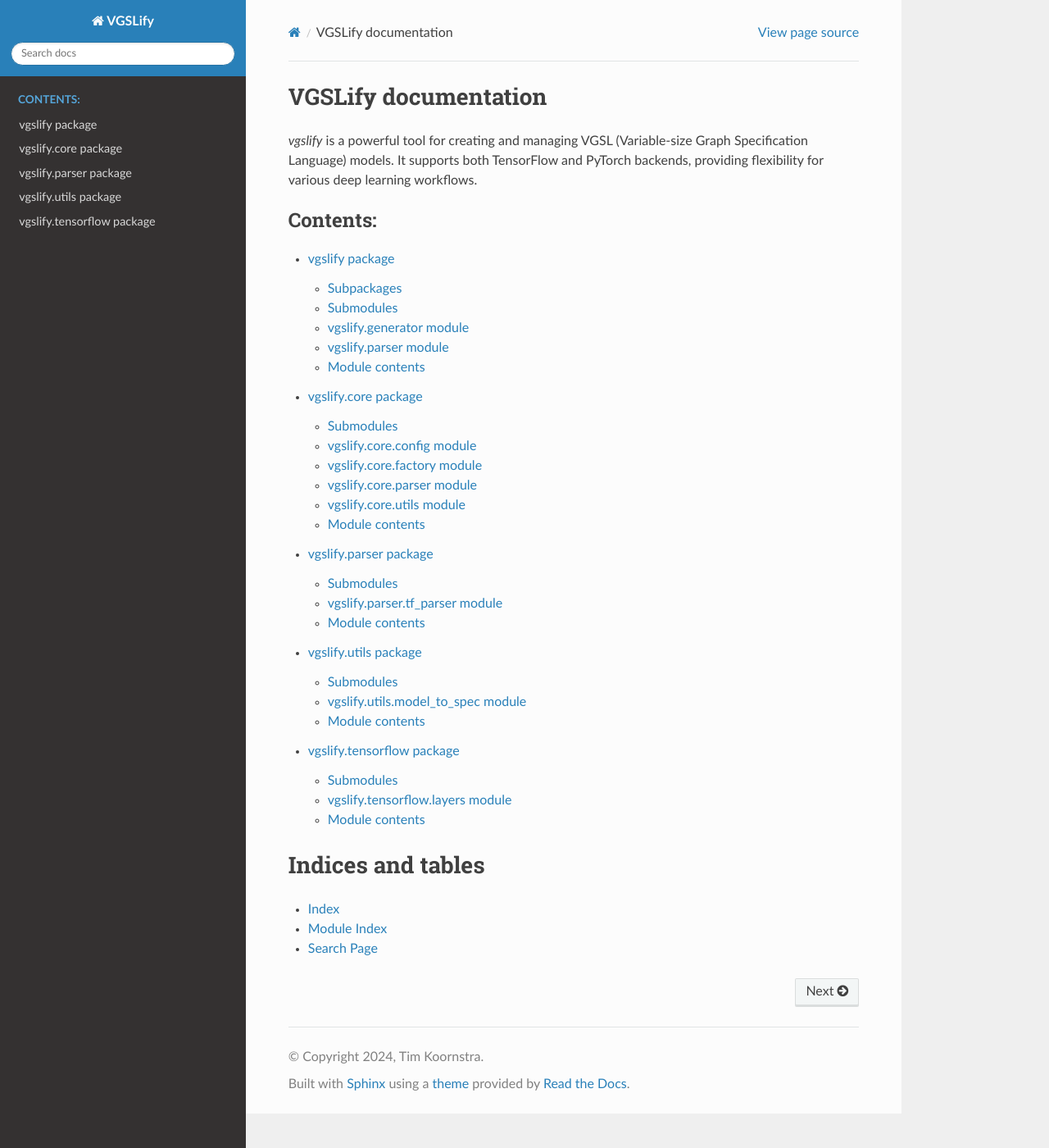
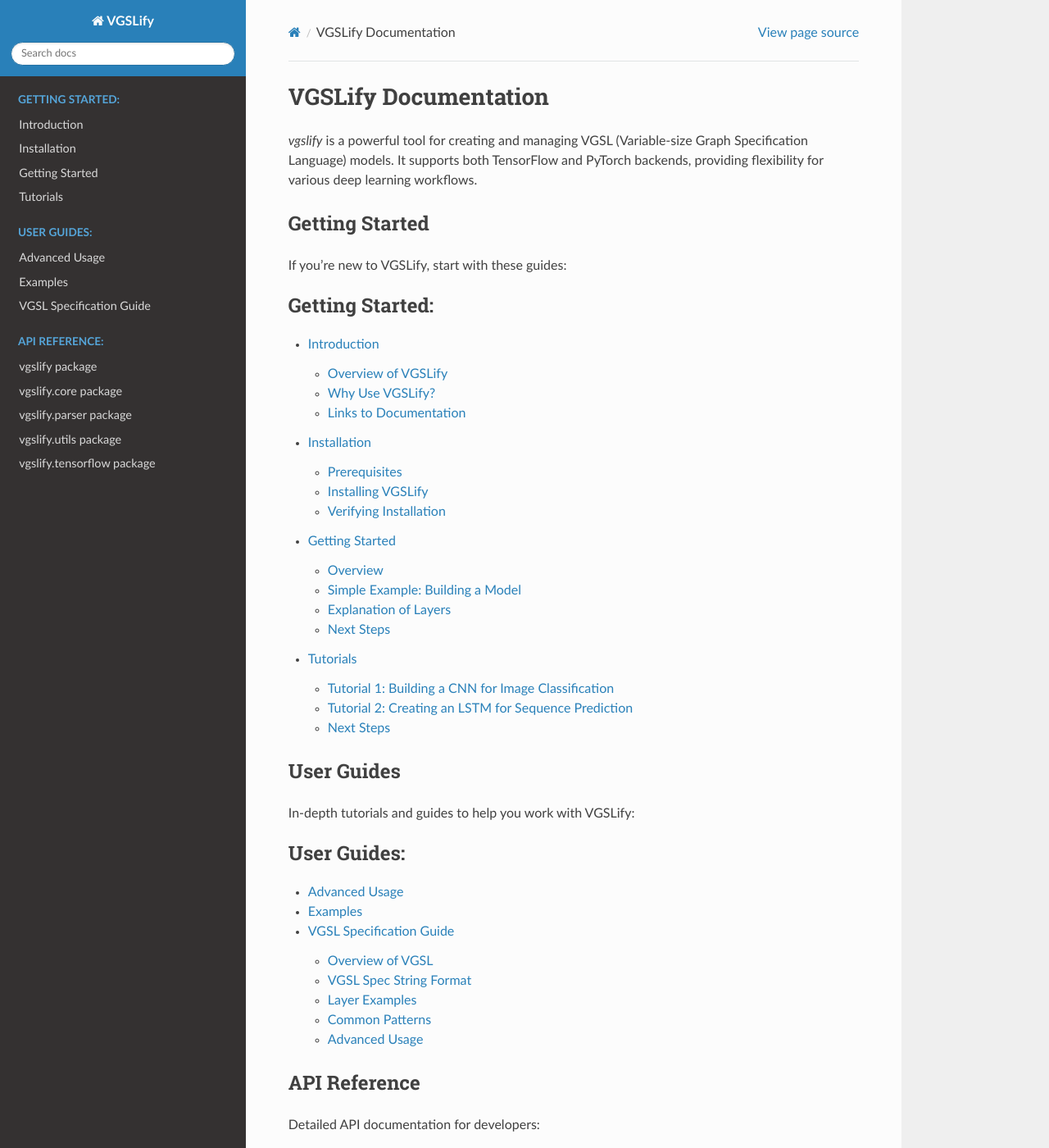
Before and after one commit to TimKoornstra/VGSLify, a Sphinx documentation site: the page built from docs/index.rst, in a window 1280 px wide and 1400 px high. Shown: the whole window at 82% size. Built offline with Sphinx 7.4.7 and the Read the Docs theme 2.0.0, drawn with Linux system fonts in a browser that asks for light colours.

Commit message:
Start of more extensive documentation

```diff
--- /dev/null
+++ b/docs/advanced_usage.rst
@@ -0,0 +1,2 @@
+Advanced Usage
+==============
--- a/docs/conf.py
+++ b/docs/conf.py
@@ -13,7 +13,7 @@
 project = 'VGSLify'
 copyright = '2024, Tim Koornstra'
 author = 'Tim Koornstra'
-release = '0.10.0'
+release = '0.11.0'
 
 # -- General configuration ---------------------------------------------------
 # https://www.sphinx-doc.org/en/master/usage/configuration.html#general-configuration
@@ -23,12 +23,13 @@
     'sphinx.ext.autosummary',
     'sphinx.ext.napoleon',
     'sphinx_autodoc_typehints',
+    'sphinx.ext.viewcode',
+    'sphinx.ext.autosummary',
+    'sphinx.ext.mathjax',
 ]
 
 templates_path = ['_templates']
 exclude_patterns = ['_build', 'Thumbs.db', '.DS_Store']
-
-
 
 # -- Options for HTML output -------------------------------------------------
 # https://www.sphinx-doc.org/en/master/usage/configuration.html#options-for-html-output
@@ -36,4 +37,4 @@
 html_theme = 'sphinx_rtd_theme'
 html_static_path = ['_static']
 
-autodoc_mock_imports = ['tensorflow', 'torch']
+autodoc_mock_imports = ['tensorflow', 'torch', 'vgslify._version']
--- /dev/null
+++ b/docs/examples.rst
@@ -0,0 +1,2 @@
+Examples
+========
--- /dev/null
+++ b/docs/getting_started.rst
@@ -0,0 +1,52 @@
+Getting Started
+===============
+
+Overview
+--------
+
+- Introduction to VGSL specifications.
+  - VGSL strings represent deep learning models.
+  - Example of a VGSL string for a basic model.
+
+- Key functionality of VGSLify:
+  - Building models with a single line.
+  - Switching between TensorFlow and PyTorch backends.
+
+Simple Example: Building a Model
+--------------------------------
+
+1. Import VGSLModelGenerator:
+
+   .. code-block:: python
+
+      from vgslify.generator import VGSLModelGenerator
+
+2. Define the VGSL spec string:
+
+   .. code-block:: python
+
+      vgsl_spec = "None,28,28,1 Cr3,3,32 Mp2,2,2,2 Rc Fc64 D20 O1s10"
+
+3. Build the model:
+
+   .. code-block:: python
+
+      vgsl_gn = VGSLModelGenerator(backend="tensorflow")
+      model = vgsl_gn.generate_model(vgsl_spec)
+      model.summary()
+
+Explanation of Layers
+---------------------
+
+- **Input Layer**: ``None,28,28,1`` defines the input shape (e.g., for MNIST images).
+- **Convolutional Layer**: ``Cr3,3,32`` adds a 2D convolution layer.
+- **MaxPooling Layer**: ``Mp2,2,2,2`` reduces the spatial dimensions.
+- **Reshape Layer**: ``Rc`` reshapes the data to feed into a dense layer.
+- **Fully Connected Layer**: ``Fc64`` adds a dense layer with 64 units.
+- **Dropout Layer**: ``D20`` applies a 20% dropout to prevent overfitting.
+- **Output Layer**: ``O1s10`` represents the output layer for 10 classes with softmax activation.
+
+Next Steps
+----------
+
+- Link to tutorials for more advanced examples.
--- a/docs/index.rst
+++ b/docs/index.rst
@@ -1,16 +1,40 @@
-.. VGSLify documentation master file, created by
-   sphinx-quickstart on Tue Sep  3 11:58:43 2024.
-   You can adapt this file completely to your liking, but it should at least
-   contain the root `toctree` directive.
-
-VGSLify documentation
+VGSLify Documentation
 =====================
 
 `vgslify` is a powerful tool for creating and managing VGSL (Variable-size Graph Specification Language) models. It supports both TensorFlow and PyTorch backends, providing flexibility for various deep learning workflows.
 
+Getting Started
+---------------
+If you're new to VGSLify, start with these guides:
+
 .. toctree::
    :maxdepth: 2
-   :caption: Contents:
+   :caption: Getting Started:
+
+   introduction
+   installation
+   getting_started
+   tutorials
+
+User Guides
+-----------
+In-depth tutorials and guides to help you work with VGSLify:
+
+.. toctree::
+   :maxdepth: 2
+   :caption: User Guides:
+
+   advanced_usage
+   examples
+   vgsl_spec_guide
+
+API Reference
+-------------
+Detailed API documentation for developers:
+
+.. toctree::
+   :maxdepth: 2
+   :caption: API Reference:
 
    source/vgslify
    source/vgslify.core
--- /dev/null
+++ b/docs/installation.rst
@@ -0,0 +1,51 @@
+Installation
+============
+
+Prerequisites
+-------------
+
+- Python version: Ensure Python 3.8 or newer is installed.
+- Verify Python version using:
+
+  .. code-block:: bash
+
+     python --version
+
+- Required packages:
+  - `pip`
+  - TensorFlow (for TensorFlow users)
+  - PyTorch (planned for future releases)
+
+Installing VGSLify
+------------------
+
+1. Install VGSLify via pip:
+
+   .. code-block:: bash
+
+      pip install vgslify
+
+2. Install TensorFlow backend:
+
+   .. code-block:: bash
+
+      pip install tensorflow
+
+3. (Optional) Install development version from source:
+
+   .. code-block:: bash
+
+      git clone https://github.com/your-repo/vgslify.git
+      cd vgslify
+      pip install .
+
+Verifying Installation
+----------------------
+
+- Test that VGSLify was installed correctly:
+
+  .. code-block:: bash
+
+     python -c "import vgslify; print(vgslify.__version__)"
+
+- Ensure no errors occur.
--- /dev/null
+++ b/docs/introduction.rst
@@ -0,0 +1,29 @@
+Introduction
+============
+
+Overview of VGSLify
+-------------------
+
+- What is VGSLify?
+  - Brief introduction to VGSL (Variable-size Graph Specification Language).
+  - How VGSLify simplifies model definition and management.
+
+- Key features:
+  - Supports TensorFlow and (planned) PyTorch backends.
+  - Flexible model specification with VGSL.
+  - Easy conversion between VGSL specs and code.
+
+- Target audience:
+  - Data scientists, researchers, and developers looking for a flexible and concise way to define deep learning models.
+
+Why Use VGSLify?
+----------------
+
+- Reduces boilerplate code for defining models.
+- Streamlines model design, training, and evaluation.
+- Makes it easier to share and reproduce deep learning models.
+
+Links to Documentation
+----------------------
+
+- Direct users to the quick start guide, tutorials, and API reference.
--- /dev/null
+++ b/docs/tutorials.rst
@@ -0,0 +1,84 @@
+Tutorials
+=========
+
+Tutorial 1: Building a CNN for Image Classification
+---------------------------------------------------
+
+Overview
+~~~~~~~~
+
+- Create a simple CNN model using VGSLify for image classification (e.g., on CIFAR-10).
+- Step-by-step explanation of building, training, and evaluating the model.
+
+Step-by-Step Instructions
+~~~~~~~~~~~~~~~~~~~~~~~~~
+
+1. Import required libraries.
+
+   .. code-block:: python
+
+      import tensorflow as tf
+      from vgslify.generator import VGSLModelGenerator
+
+2. Load and preprocess the dataset (e.g., CIFAR-10).
+
+3. Define the VGSL spec string for a CNN.
+
+   .. code-block:: python
+
+      vgsl_spec = "None,32,32,3 Cr3,3,32 Mp2,2,2,2 Cr3,3,64 Mp2,2,2,2 Rc Fc128 D25 O1s10"
+
+4. Build and compile the model using VGSLify.
+
+   .. code-block:: python
+
+      vgsl_gn = VGSLModelGenerator(backend="tensorflow")
+      model = vgsl_gn.generate_model(vgsl_spec)
+      model.compile(optimizer='adam',
+                    loss='categorical_crossentropy',
+                    metrics=['accuracy'])
+
+5. Train the model with the CIFAR-10 dataset.
+
+6. Evaluate the model performance and visualize the results.
+
+   .. code-block:: python
+
+      test_loss, test_acc = model.evaluate(x_test, y_test)
+      print(f'Test accuracy: {test_acc}')
+
+Tutorial 2: Creating an LSTM for Sequence Prediction
+----------------------------------------------------
+
+Overview
+~~~~~~~~
+
+- Build an LSTM model for sequence prediction using VGSLify.
+- Example: Predict the next value in a time-series dataset.
+
+Step-by-Step Instructions
+~~~~~~~~~~~~~~~~~~~~~~~~~
+
+1. Import necessary libraries.
+
+   .. code-block:: python
+
+      import numpy as np
+      from vgslify.generator import VGSLModelGenerator
+
+2. Generate synthetic sequence data (e.g., sine wave).
+
+3. Define the VGSL spec string for an LSTM model.
+
+   .. code-block:: python
+
+      vgsl_spec = "None,None,1 Lf50s D20 O1s1"
+
+4. Build and compile the model.
+
+5. Train and evaluate the model.
+
+Next Steps
+----------
+
+- Link to advanced tutorials.
--- /dev/null
+++ b/docs/vgsl_spec_guide.rst
@@ -0,0 +1,65 @@
+VGSL Specification Guide
+=========================
+
+Overview of VGSL
+----------------
+
+- Introduction to the VGSL (Variable-size Graph Specification Language) format.
+- How VGSL specifies neural network architectures using short strings.
+- Explanation of key components and syntax.
+
+VGSL Spec String Format
+-----------------------
+
+- **Input Layer**: ``batch_size, height, width, channels``.
+- **Convolutional Layer**: ``C<activation>,<filter_x>,<filter_y>,<num_filters>``.
+- **Pooling Layer**: ``Mp<filter_x>,<filter_y>,<stride_x>,<stride_y>``.
+- **Fully Connected Layer**: ``Fc<units>``.
+- **Dropout Layer**: ``D<dropout_rate>``.
+- **Output Layer**: ``O<dims><activation><num_classes>``.
+
+Layer Examples
+--------------
+
+- Input Layer:
+
+  .. code-block:: rst
+
+     None,28,28,1
+
+- Convolutional Layer:
+
+  .. code-block:: rst
+
+     Cr3,3,64
+
+- MaxPooling Layer:
+
+  .. code-block:: rst
+
+     Mp2,2,2,2
+
+- Fully Connected Layer:
+
+  .. code-block:: rst
+
+     Fc128
+
+- Output Layer:
+
+  .. code-block:: rst
+
+     O1s10
+
+Common Patterns
+---------------
+
+- How to combine convolutional and pooling layers.
+- How to use reshaping layers to connect CNNs to fully connected layers.
+- How to apply regularization (e.g., dropout) in VGSL specs.
+
+Advanced Usage
+--------------
+
+- Using VGSL with RNNs (e.g., LSTM, GRU).
+- Bidirectional and stacked RNNs in VGSL specs.
```
